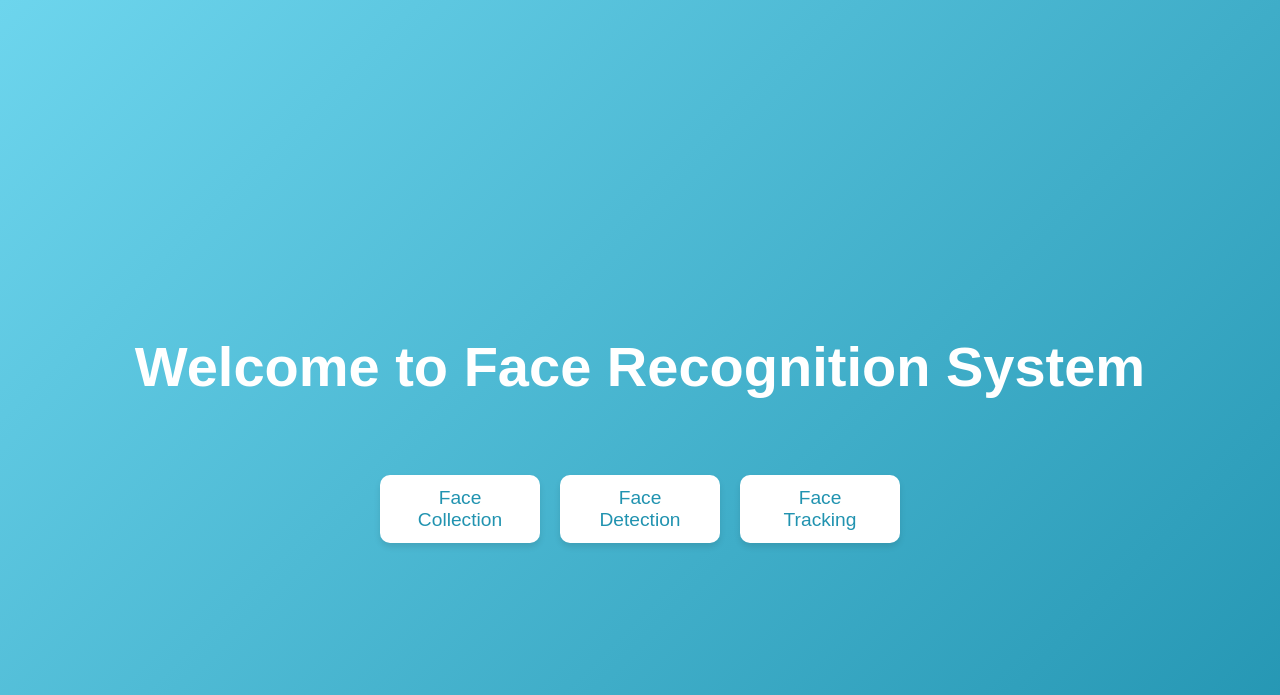
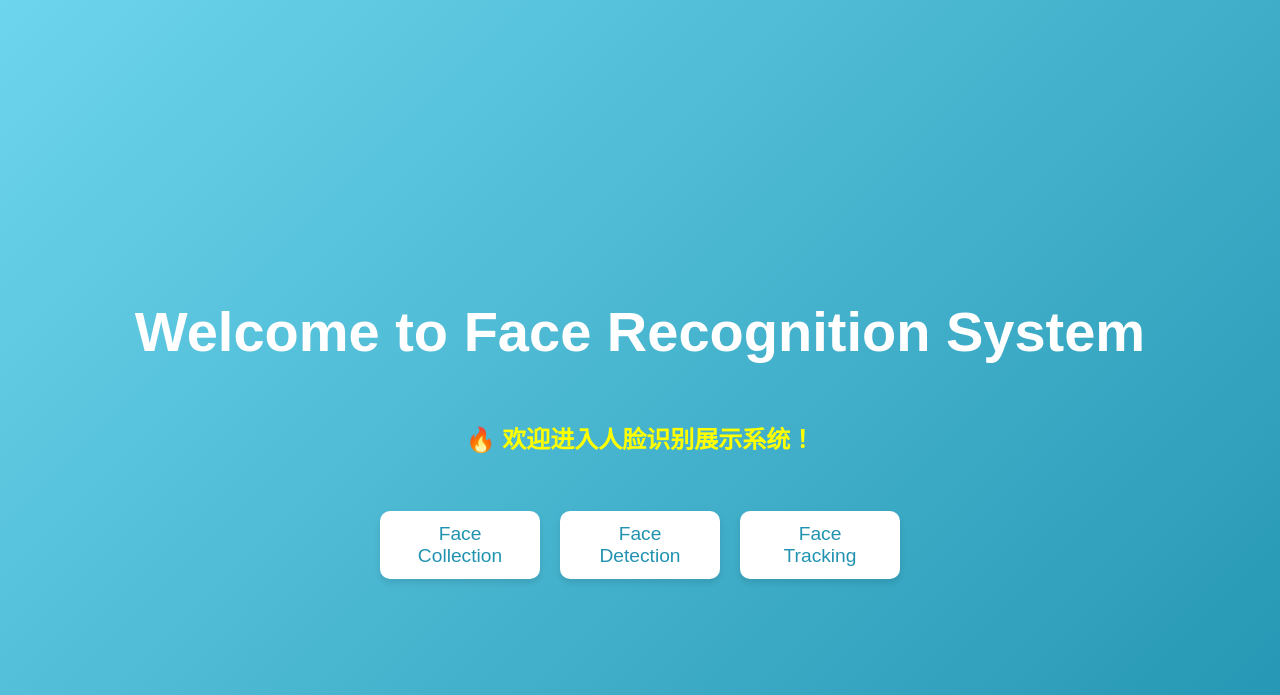
Before and after one commit to Hankin72/OmniSight-Bot-proj, a Flask app: page / in a window 1280 px wide. Shown: the top 695 px of the page. Run offline with Flask 3, Linux system fonts and the light colour scheme; parts of the project's set-up code (start-up, migrations or seed data) failed here and were passed over.

Commit message:
homepage页面，增加展示词条

```diff
--- a/templates/index.html
+++ b/templates/index.html
@@ -61,6 +61,7 @@
 </head>
 <body>
     <h1>Welcome to Face Recognition System</h1>
+    <h2 style="color: yellow; margin-top: 1rem;">🔥 欢迎进入人脸识别展示系统！</h2>
     <br/><br/>
     <div class="button-container">
         <a href="/collect"><button>Face Collection</button></a>
```
